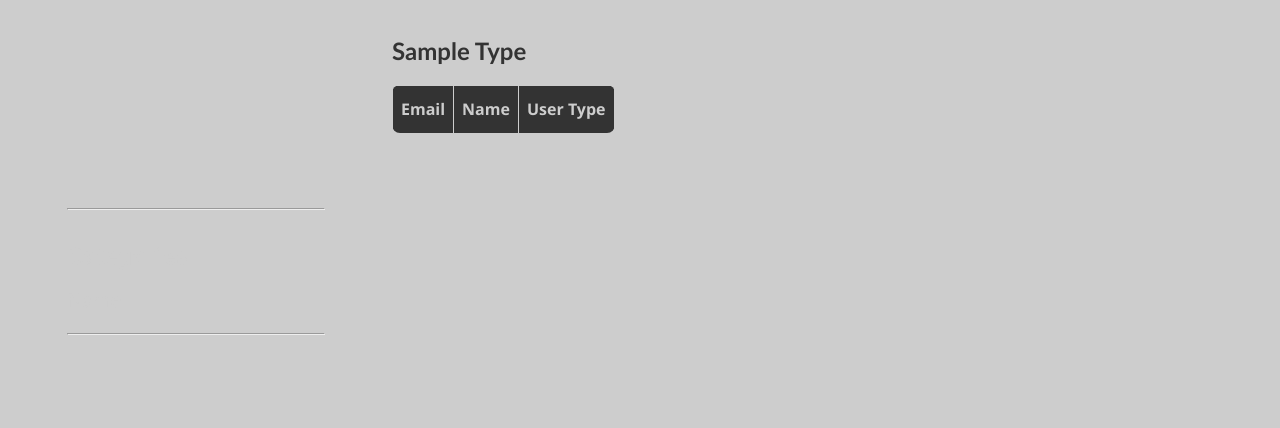
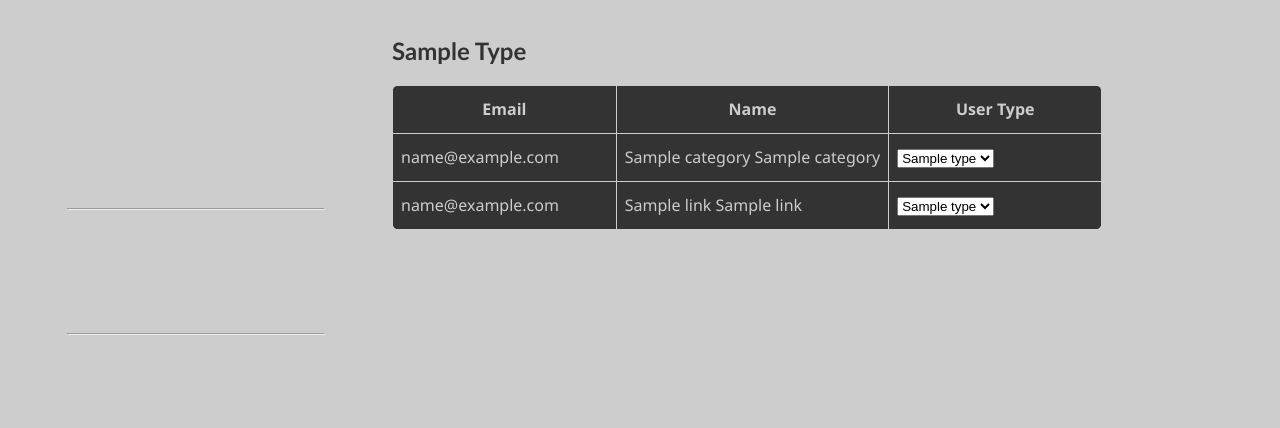
Before and after one commit to jtgalvez1/upou-links-portal, a Flask app: template app/templates/users.html in a window 1280 px wide. Shown: the part 80-508 px from the top of the page. Run offline with Flask 3, Linux system fonts and the light colour scheme; the template is opened without the code that fills it: most values are stand-ins (such as "Sample title", 1, 10 or a date in 2020); lists and menus that the app fills with data are empty; some libraries are stand-ins or nearby versions.

Commit message:
feat: separated usertypes in admin page, made it dynamic for adding new types of users

```diff
--- a/app/__init__.py
+++ b/app/__init__.py
@@ -125,7 +125,7 @@ def user_management_page():
     print(usertypes)
     # print(users)
 
-    res = make_response(render_template('users.html', categories_links=usertypes, user=session.get('user', None), usertypes = usertypes))
+    res = make_response(render_template('users.html', categories_links=usertypes, user=session.get('user', None), usertypes = usertypes, lentypes=len(usertypes)))
     res.headers.set('Referrer-Policy', 'no-referrer-when-downgrade')
     res.headers.set('Cross-Origin-Opener-Policy', 'same-origin-allow-popups')
     return res
--- a/app/static/styles/template.css
+++ b/app/static/styles/template.css
@@ -93,6 +93,7 @@ table.links th {
   height: 3em;
   padding: .5em;
   border: 1px solid var(--bg-color);
+  width: 33%;
 }
 
 table.links a.title {
@@ -254,5 +255,6 @@ table.links td.actions {
     display: table;
     background-color: var(--font-color);
     color: var(--bg-color);
+    width: 80%;
   }
 }
--- a/app/templates/sidebar.html
+++ b/app/templates/sidebar.html
@@ -29,7 +29,7 @@
     <div class="sidebar" id="category-links">
         <h3>Categories</h3>
         {% for category in categories_links.keys() %}
-            <a href="#{{ category }}">{{ category.title() }}</a>
+            <a href="#{{ category.title() }}">{{ category.title() }}</a>
         {% endfor %}
     </div>
     <hr>
--- a/app/templates/users.html
+++ b/app/templates/users.html
@@ -58,7 +58,7 @@
     </div> #}
     <div class="links-container">
     {% for type in usertypes %}
-    <section>
+    <section id="{{type.title()}}">
         <h1>{{type.title()}}</h1>
         <table class="links">
             <thead>
@@ -66,8 +66,37 @@
                 <th>Name</th>
                 <th>User Type</th>
             </thead>
+            <tbody>
+            {% for user in categories_links[type]%}
             <tr>
+                <td>{{user["email"]}}</td>
+                <td>{{user["given_name"] +" "+ user["family_name"]}}</td>
+                <td>
+                    <select name="{{user["email"]}}" id="{{user["email"]}}">
+                        {% for type in usertypes %}
+                            <option value="{{loop.index}}" id="{{user["email"]~loop.index}}">{{type}}</option>
+                        {%endfor%}
+                    </select>
+                </td>
+                <script>
+                    document.getElementById("{{user["email"]~user["user_type"]}}").setAttributeNode(document.createAttribute("selected"));
+
+                    user = document.getElementById("{{user["email"]}}")
+                    user.addEventListener("change", ()=>{
+                        newvalue = document.getElementById("{{user["email"]}}").value
+                        formdata.set("email", "{{user["email"]}}")
+                        formdata.set("userType", newvalue)
+                        fetch("/api/v1/admin/changeUserType", {
+                            method: "POST",
+                            body: formdata,
+                        });
+                    })
+                </script>
             </tr>
+            {% endfor %}
+
+            </tbody>
+
         </table>
     </section>
     {%endfor%}
```
